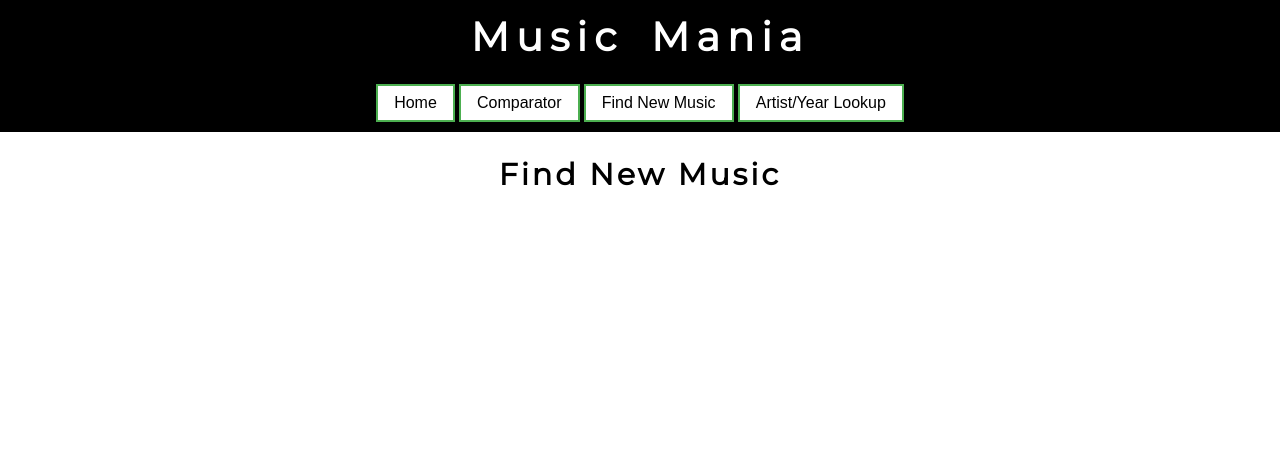
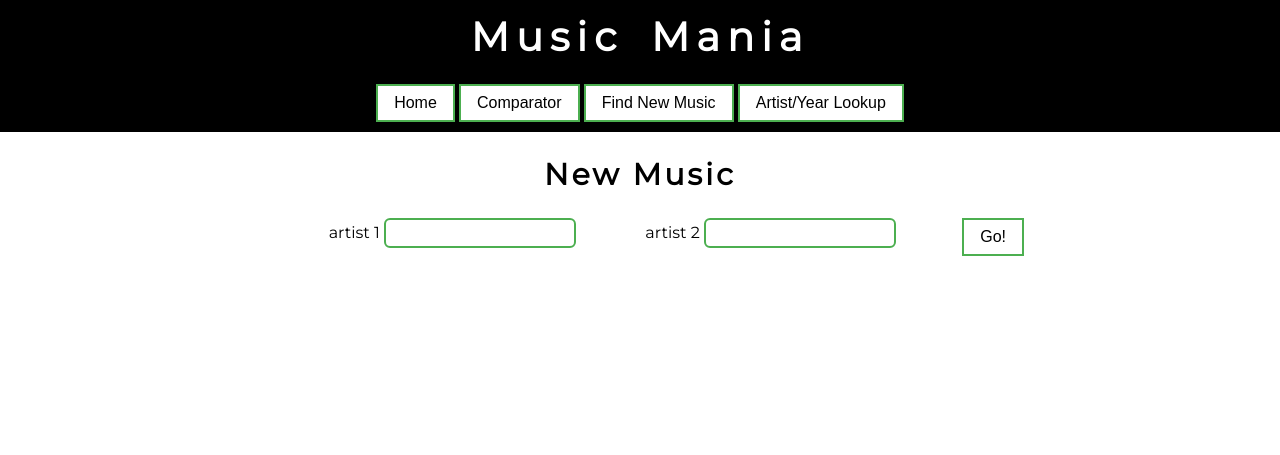
Before and after one commit to ambeimers/cs257, a Flask app: template webapp/templates/newmusic.html in a window 1280 px wide. Shown: the top 455 px of the page. Before the commit the page ends 186 px from the top, so only its background shows below. Run offline with Flask 2, Linux system fonts and the light colour scheme; the template is opened without the code that fills it, so the values that code supplies are empty; parts of the project's set-up code (start-up, migrations or seed data) failed here and were passed over.

Commit message:
new music is working

```diff
--- /dev/null
+++ b/webapp/static/newmusic.js
@@ -0,0 +1,215 @@
+//Ann Beimers and Matthew Smith-Erb
+
+window.addEventListener("load", initializeNewMusic);
+
+//persistent arrays needed for autoComplete suggestions
+var suggestions1 = [];
+var suggestions2 = [];
+
+//itinialize the page
+function initializeNewMusic() {
+    assignArtistSearch();
+}
+
+//creates autocomplete for artists
+function assignArtistSearch(){
+    //add the autoComplete for artists
+    document.getElementById("option1_input").oninput = function(){autoComplete(document.getElementById("option1_input"), "artist")};
+    document.getElementById("option2_input").oninput = function(){autoComplete(document.getElementById("option2_input"), "artist")};
+
+    var artist1input = document.getElementById("option1_input");
+    var artist2input = document.getElementById("option2_input");
+    document.getElementById("go").onclick = function(){query("artist", artist1input, artist2input)}
+}
+
+//generates the autocoplete html - called when there is input in a field
+function autoComplete(inputObj, searchType){
+    if (searchType != "song" && searchType != "artist"){
+        throw "searchType must be a song an artist";
+    }
+    var buttonContainer = inputObj.parentElement.lastElementChild;
+    //create the buttons if they don't exist
+    if (buttonContainer.children.length == 0){
+        var buttonBody = "";
+        for(var i = 0; i < 5; i ++){
+            buttonBody += "<button>&nbsp</button>\n";
+        }
+        buttonContainer.innerHTML = buttonBody;
+    }
+
+    var searchButtons = buttonContainer.children;
+    //make the buttons blank if there is nothing in the input
+    if(inputObj.value == ""){
+        for(var i = 0; i < searchButtons.length; i++){
+            searchButtons[i].innerHTML="&nbsp";
+            searchButtons[i].value = "";
+            searchButtons[i].onclick = null;
+        }
+    }else{
+        if(inputObj.id == "option1_input"){
+            generateSuggestions(inputObj.value, searchButtons, inputObj, suggestions1, searchType);
+        }else if(inputObj.id == "option2_input"){
+            generateSuggestions(inputObj.value, searchButtons, inputObj, suggestions2, searchType);
+        }
+    }
+}
+
+//generates the suggestions for autocomplete
+function generateSuggestions(search, buttons, inputObj, suggestionList, searchType){
+    if (searchType != "song" && searchType != "artist"){
+        throw "searchType must be a song an artist";
+    }
+
+    var url = getAPIBaseURL() + "/search/" + searchType +"/" + search;
+    fetch(url, {method: 'get'})
+    .then(function (response) {
+        return response.json();
+    }).then(function (data) {
+        for(var i = 0; i < data.length; i++){
+            if(searchType == "artist"){
+                var suggestionName = data[i].artist_name;
+                buttons[i].innerHTML = suggestionName;
+            }else if(searchType == "song"){
+                var suggestionName = data[i].song_name + " (" + data[i].year + ")";
+                buttons[i].innerHTML = suggestionName;
+            }
+            suggestionList[i] = {
+                name: suggestionName,
+                id: data[i].id
+            };
+
+            //assign the correct assignment function, take off last 7 characters (the year) if song searching
+            if(searchType == "song"){
+                buttons[i].onclick = function(){
+                    inputObj.value = this.innerText.substring(0, this.innerText.length - 7);
+                    //hides the suggestions this button is a part of
+                    this.parentElement.innerHTML = "";
+                }
+            }else{
+                buttons[i].onclick = function(){
+                    inputObj.value = this.innerText;
+                    //hides the suggestions this button is a part of
+                    this.parentElement.innerHTML = "";
+                }
+            }
+        }
+    }).catch(function (error) {
+        // if there's an error, log it
+        console.log(error);
+    });
+}
+
+//ensure that the user wrote input which matches a given suggestion
+function validateInput(inputObj, inputType){
+    if(inputType != "song" && inputType != "artist"){
+        throw "inputType must be 'song' or 'artist'";
+    }
+    var name = inputObj.value;
+    var suggestions = [];
+    if(inputObj.id == "option1_input"){
+        suggestions = suggestions1;
+    }else if(inputObj.id == "option2_input"){
+        suggestions = suggestions2;
+    }else{
+        throw "incorrect input object"
+    }
+
+    //check if artistName is one of the possible options
+    var artistExists = false;
+    var artistId = 0;
+    for(var i = 0; i < suggestions.length; i++){
+        if(inputType == "artist"){
+            if (name == suggestions[i].name){
+                return suggestions[i];
+            }
+        }else if(inputType == "song"){
+            //get rid of last 7 characters of suggestion to ignore the year at end
+            if (name == suggestions[i].name.substring(0, suggestions[i].name.length - 7)){
+                return suggestions[i];
+            }
+        }
+
+    }
+
+    if(inputType == "artist"){
+        alert(name + " is not a valid artist");
+        throw "invalid artist";
+    }else if(inputType == "song"){
+        alert(name + " is not a valid song");
+        throw "invalid song";
+    }
+
+}
+
+//hide the suggetion buttons
+function hideSearchButtons(){
+    document.getElementById("option1_input").oninput = function(){};
+    document.getElementById("option2_input").oninput = function(){};
+    document.getElementById("top-options1").innerHTML = "";
+    document.getElementById("top-options2").innerHTML = "";
+}
+
+//changes length of bars and assigns their functions
+function query(queryType, input1obj, input2obj){
+    if (queryType != "year" && queryType != "artist" && queryType != "song"){
+        throw "queryType must be 'songs' or 'artists'";
+    }
+
+    //parse correct info and assign labels
+    try{
+        var artist1 = validateInput(input1obj, "artist");
+        var artist2 = validateInput(input2obj, "artist");
+        var input1 = artist1.id;
+        var input2 = artist2.id;
+        hideSearchButtons();
+        document.getElementById("option1_input").oninput = function(){autoComplete(document.getElementById("option1_input"), "artist")};
+        document.getElementById("option2_input").oninput = function(){autoComplete(document.getElementById("option2_input"), "artist")};
+    }catch(error){
+        //catch the validation error being thrown
+        console.log(error);
+        return;
+    }
+
+    //make results section visible
+    document.getElementById("results").style.visibility = "visible";
+    document.getElementById("results-contents").style.visibility = "visible";
+
+    var url = getAPIBaseURL() + "/artist/" + artist1.id + "/" + artist2.id;
+    fetch(url, {method: 'get'})
+    .then(function (response) {
+    	// Get a JSON object from each of the responses
+    	return response.json();
+    }).then(function (data) {
+        var url1 = getAPIBaseURL() + "/song/artist/" + data[0].id + "/popularity";
+        var url2 = getAPIBaseURL() + "/song/artist/" + data[1].id + "/popularity";
+        var url3 = getAPIBaseURL() + "/song/artist/" + data[2].id + "/popularity";
+        Promise.all([
+            fetch(url1, {method: 'get'}),
+            fetch(url2, {method: 'get'}),
+            fetch(url3, {method: 'get'}),
+        ]).then(function (responses) {
+            // Get a JSON object from each of the responses
+            return Promise.all(responses.map(function (response) {
+                return response.json();
+            }));
+        }).then(function(data){
+            document.getElementById("webplayer1").src = "https://open.spotify.com/embed/track/" + data[0].spotify_id;
+            document.getElementById("webplayer2").src = "https://open.spotify.com/embed/track/" + data[1].spotify_id;
+            document.getElementById("webplayer3").src = "https://open.spotify.com/embed/track/" + data[2].spotify_id;
+        }).catch(function (error) {
+        	// if there's an error, log it
+        	console.log(error);
+        });
+    }).catch(function (error) {
+    	// if there's an error, log it
+    	console.log(error);
+    });
+
+
+}
+
+//return the url of the api we have
+function getAPIBaseURL() {
+    var baseURL = window.location.protocol + '//' + window.location.hostname + ':' + window.location.port + '/api';
+    return baseURL;
+}
--- a/webapp/templates/newmusic.html
+++ b/webapp/templates/newmusic.html
@@ -6,7 +6,7 @@
 	<meta http-equiv="Content-Type" content="text/html;charset=utf-8" />
 	<link rel="stylesheet" type="text/css" href="{{ url_for('static', filename='navigation.css') }}" />
 	<link rel="stylesheet" type="text/css" href="{{ url_for('static', filename='comparator.css') }}" />
-	<script type="text/javascript" src="{{ url_for('static', filename='webapp.js') }}"></script>
+	<script type="text/javascript" src="{{ url_for('static', filename='newmusic.js') }}"></script>
 	<script type="text/javascript" src="{{ url_for('static', filename='navigation.js') }}"></script>
 	<link rel="shortcut icon" href="{{ url_for('static', filename='favicon.ico') }}" />
 	<link rel="preconnect" href="https://fonts.gstatic.com">
@@ -24,11 +24,31 @@
 		<button id="newmusic-nav" class="nav-button">Find New Music</button>
 		<button id="lookup-nav" class="nav-button">Artist/Year Lookup</button>
 	</div>
-
 	<div id="content">
-			<h2> Find New Music </h2>
+		<h2>New Music</h2>
+		<div id="search-contents">
+			<div>
+				<label for="options" id="option1_label">artist 1</label>
+				<input class="option-input" id="option1_input" type="text"/>
+				<div id="top-options1" class="top-options">
 				</div>
-
-
+			</div>
+			<div>
+				<label for="options" id="option2_label">artist 2</label>
+				<input class="option-input" id="option2_input" type="text"/>
+				<div id="top-options2" class="top-options">
+				</div>
+			</div>
+			<div id="go-div">
+				<button id="go" class="nav-button">Go!</button>
+			</div>
+		</div>
+		<h2 id="results" style="visibility: hidden">RESULTS</h2>
+		<div id="results-contents" style="visibility: hidden">
+			<iframe id="webplayer1" class="webplayer" src="" allow="encrypted-media" ></iframe>
+			<iframe id="webplayer2" class="webplayer" src="" allow="encrypted-media" ></iframe>
+			<iframe id="webplayer3" class="webplayer" src="" allow="encrypted-media" ></iframe>
+		</div>
+	</div>
 </body>
 </html>
```
Lines whose indentation alone changed are shown as unchanged.
